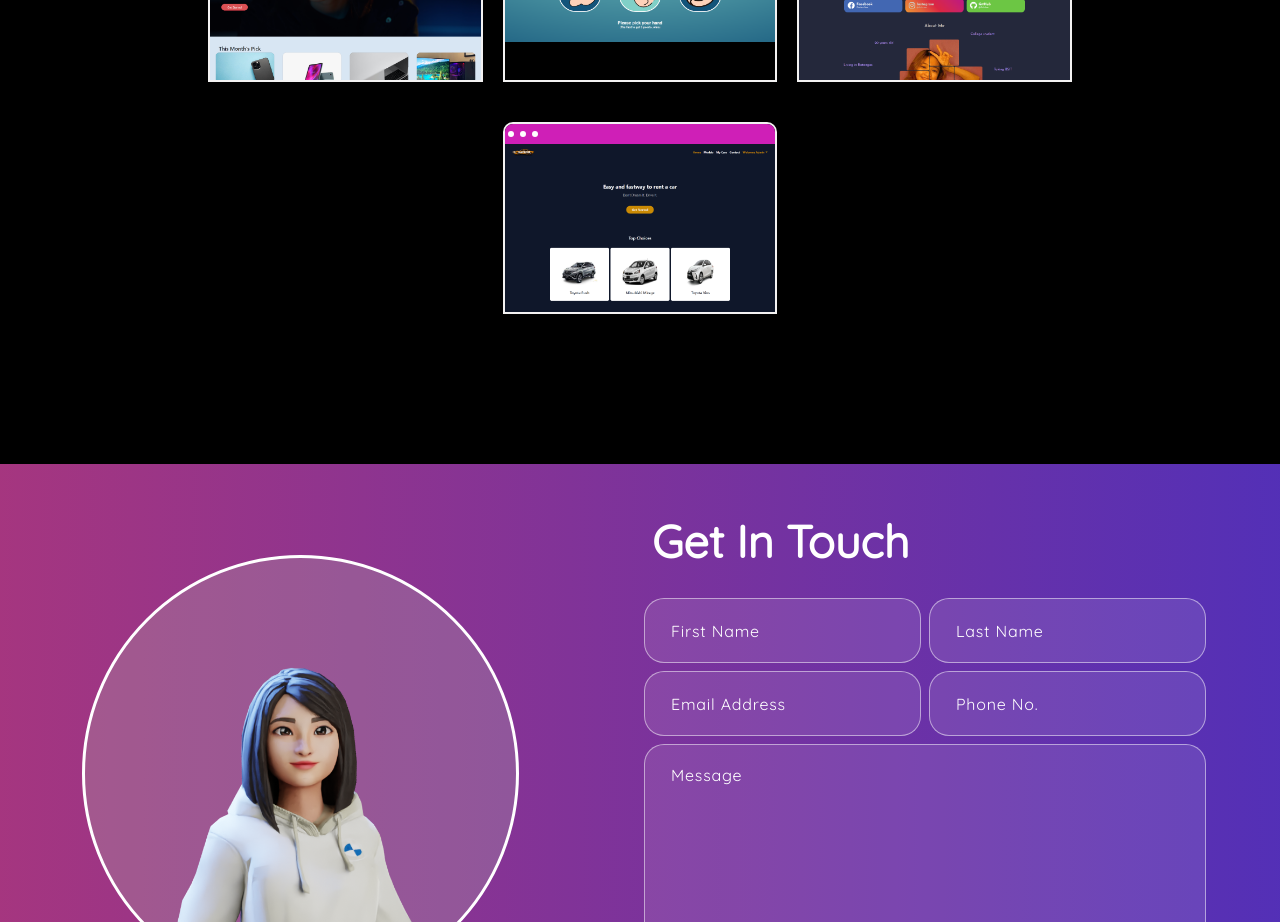
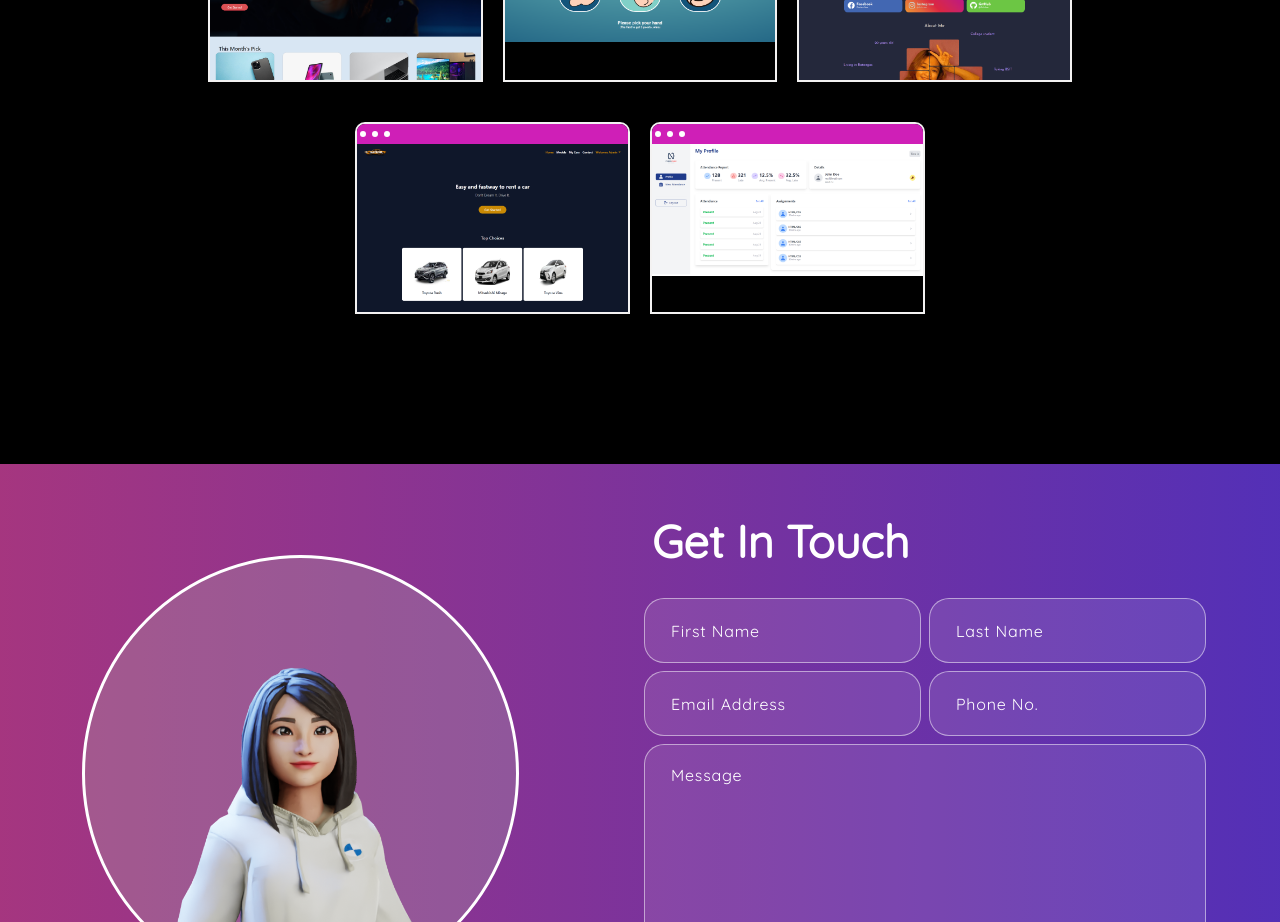
Before and after one commit to ChrlnSaez/portfolio, a React (Create React App) app: page / in a window 1280 px wide. Shown: the part 1660-2582 px from the top of the page. Built offline with nearby package versions, Linux system fonts and the light colour scheme; the HTML template or start-up script is replaced by a standard one.

Commit message:
add project

```diff
--- a/src/components/ProductList.js
+++ b/src/components/ProductList.js
@@ -3,6 +3,7 @@ import Kyber from '../assets/projects/Kyber.png';
 import Rock from '../assets/projects/Rock.png';
 import SaezBlog from '../assets/projects/SaezBlog.png';
 import Sapero from '../assets/projects/Sapero.png';
+import StudentProfile from '../assets/projects/student_profile.png';
 
 const products = [
   {
@@ -25,6 +26,11 @@ const products = [
     img: Sapero,
     link: 'https://sapero.vercel.app/',
   },
+  {
+    id: 5,
+    img: StudentProfile,
+    link: 'https://www.youtube.com',
+  },
 ];
 
 const ProductList = () => {
```
Also changed, not shown: src/assets/projects/student_profile.png (added).
